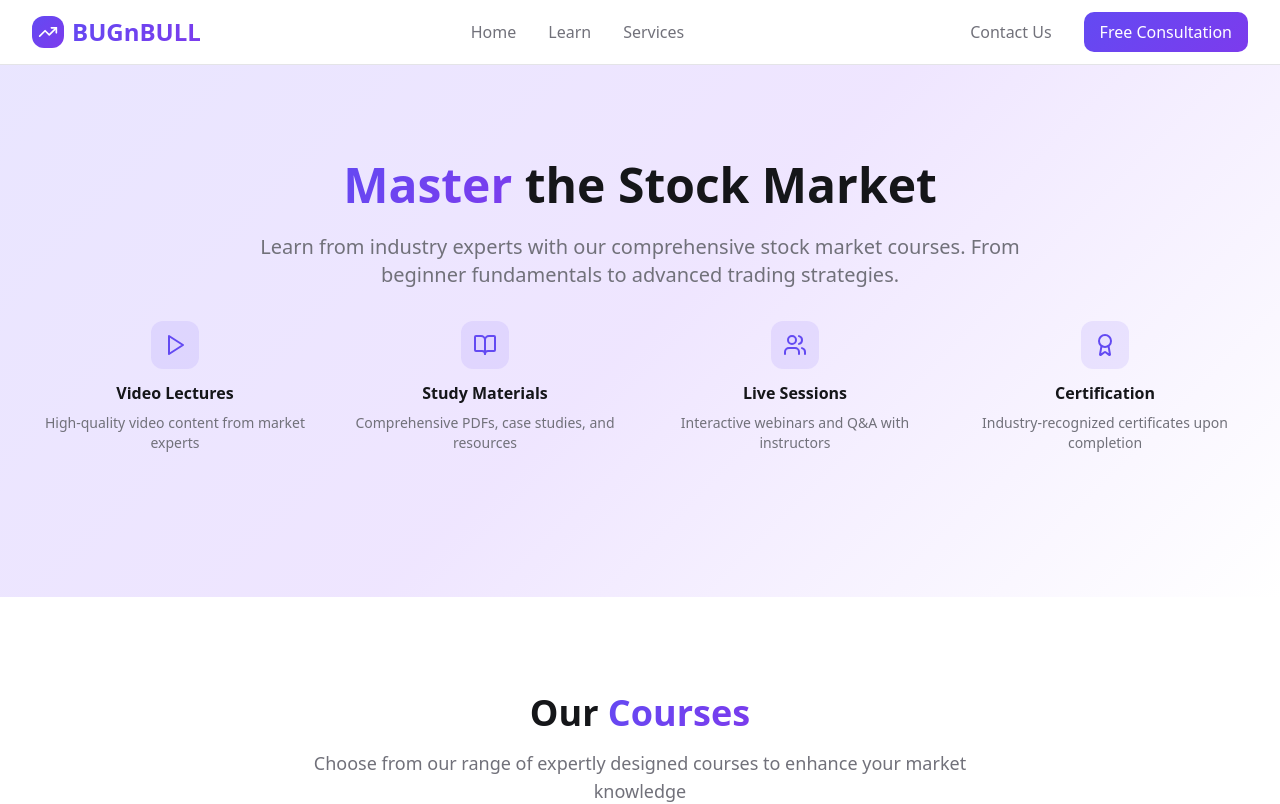
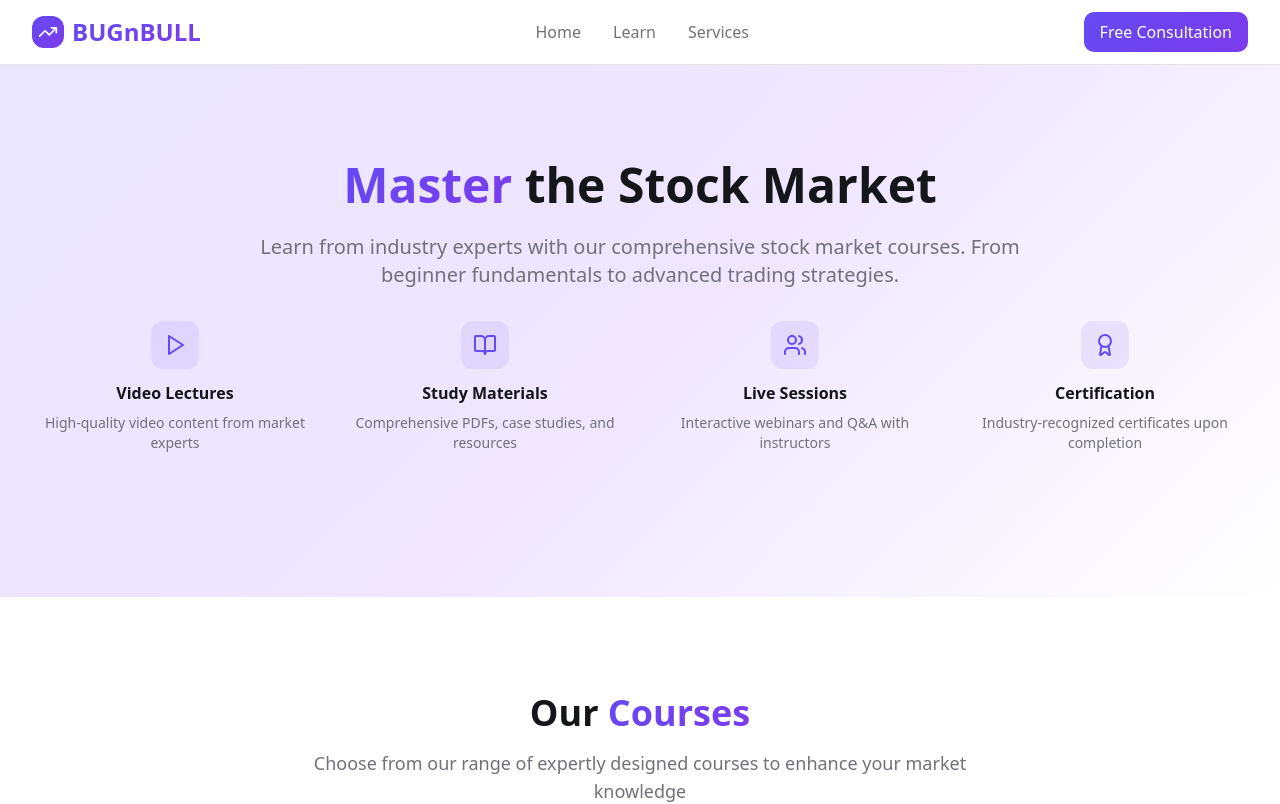
Before and after one commit to babu786/bugnbull-stock-advisor, a React (Vite) app: page /learn in a window 1280 px wide. Shown: the top 804 px of the page. Built offline with nearby package versions, Linux system fonts and the light colour scheme.

Commit message:
Remove Contact Us button

```diff
--- a/src/components/Navigation.tsx
+++ b/src/components/Navigation.tsx
@@ -41,11 +41,6 @@ const Navigation = () => {
           {/* Action Buttons */}
           <div className="hidden md:flex items-center space-x-3 lg:space-x-4">
             <ContactPopup>
-              <Button variant="ghost" className="text-muted-foreground text-sm lg:text-base">
-                Contact Us
-              </Button>
-            </ContactPopup>
-            <ContactPopup>
               <Button className="bg-gradient-primary hover:opacity-90 transition-opacity text-sm lg:text-base">
                 Free Consultation
               </Button>
@@ -85,12 +80,6 @@ const Navigation = () => {
               })}
               <div className="flex flex-col space-y-3 pt-4 border-t border-border">
                 <ContactPopup>
-                  <Button variant="ghost" className="justify-start h-12 text-base">
-                    <User className="w-4 h-4 mr-2" />
-                    Contact Us
-                  </Button>
-                </ContactPopup>
-                <ContactPopup>
                   <Button className="bg-gradient-primary hover:opacity-90 transition-opacity h-12 text-base">
                     Free Consultation
                   </Button>
```
